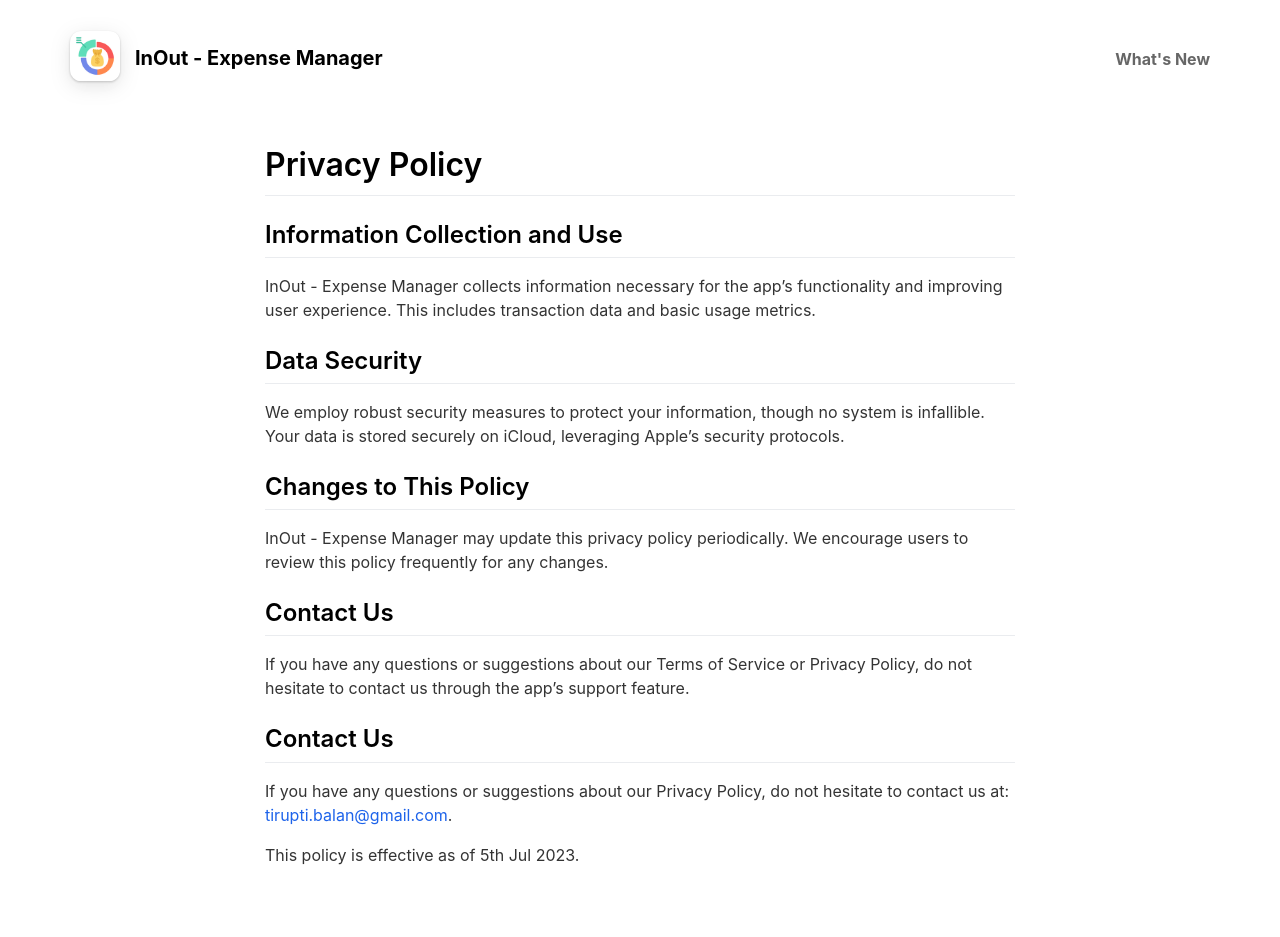
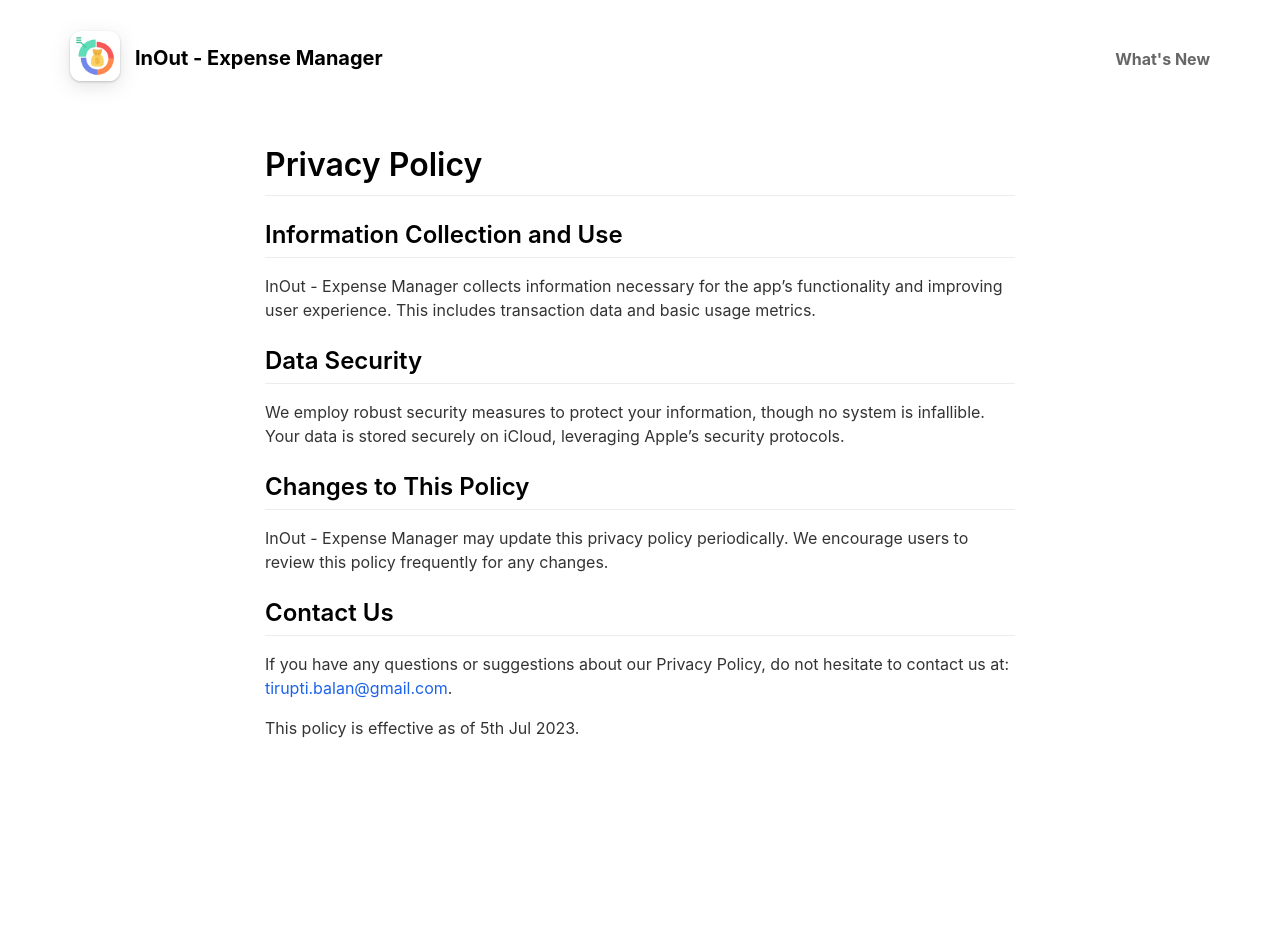
Before and after one commit to tirupati17/inoutexpensemanager, a Jekyll site: the page built from _pages/privacypolicy.md, in a window 1280 px wide. Built offline with Jekyll 4.4.1, drawn with Linux system fonts in a browser that asks for light colours; nearby versions of some CDN libraries; after the commit the page ends 900 px from its top, so only the background shows below that.

Commit message:
terms update

```diff
--- a/_pages/privacypolicy.md
+++ b/_pages/privacypolicy.md
@@ -19,10 +19,6 @@ We employ robust security measures to protect your information, though no system
 InOut - Expense Manager may update this privacy policy periodically. We encourage users to review this policy frequently for any changes.
 
 ## Contact Us
-
-If you have any questions or suggestions about our Terms of Service or Privacy Policy, do not hesitate to contact us through the app's support feature.
-
-## Contact Us
 If you have any questions or suggestions about our Privacy Policy, do not hesitate to contact us at: [tirupti.balan@gmail.com](mailto:tirupti.balan@gmail.com).
 
 This policy is effective as of 5th Jul 2023.
```
Also changed, not shown: _pages/terms.md (+1 -1 lines).
